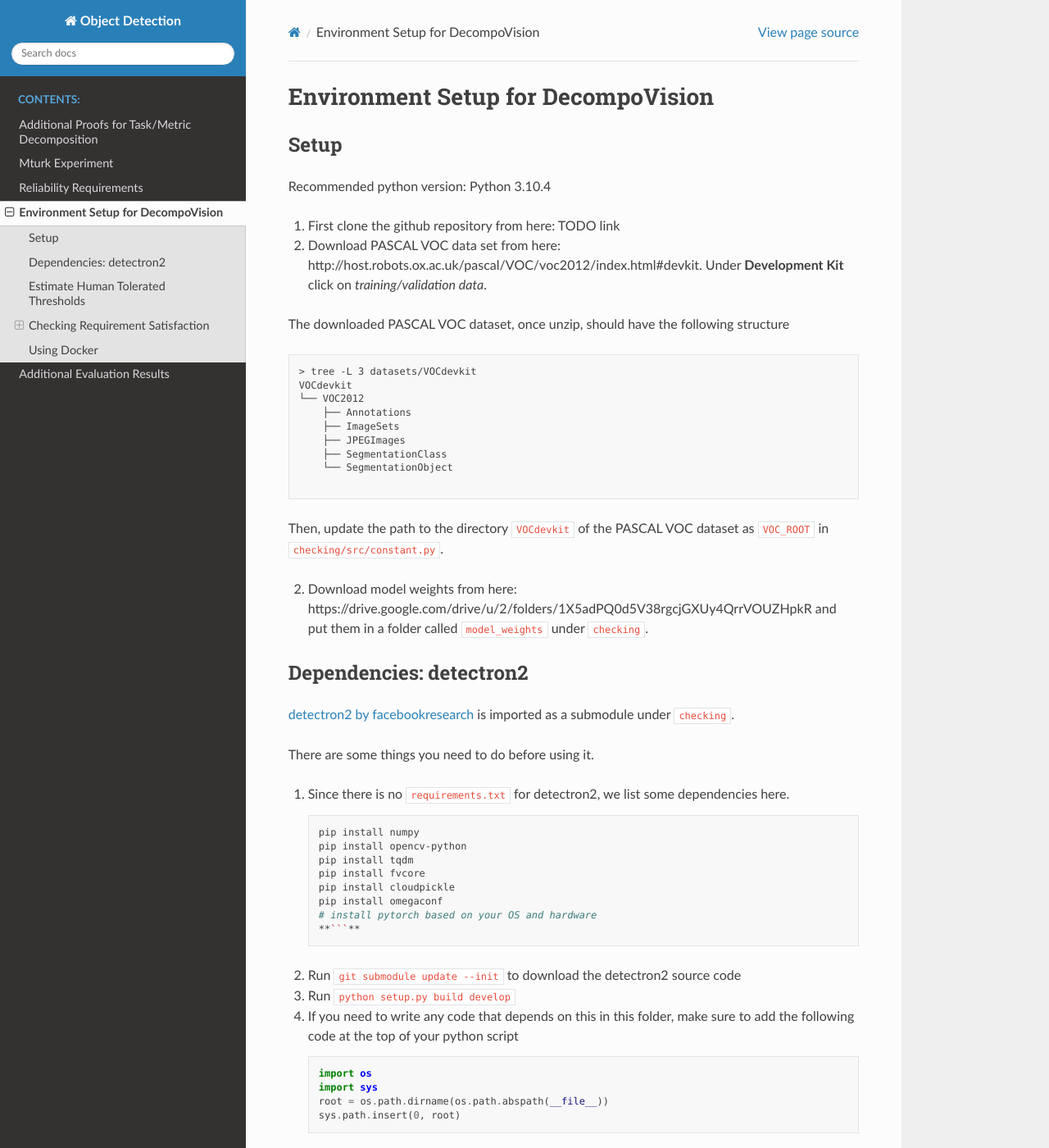
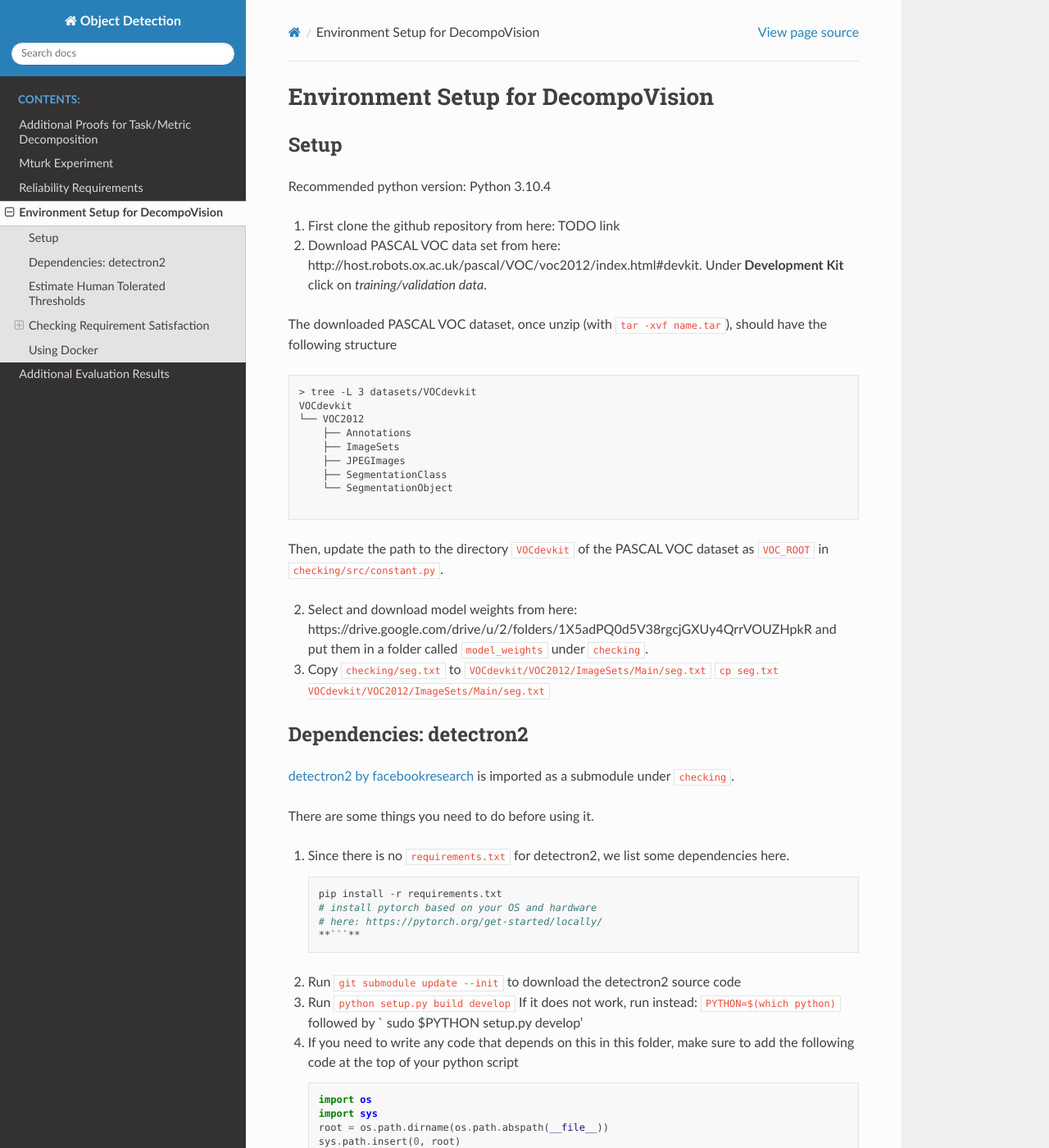
Before and after one commit to carolineeeeeee/DecompoVision, a Sphinx documentation site: the page built from doc/source/envsetup.md, in a window 1280 px wide and 1400 px high. Shown: the whole window at 82% size. Built offline with Sphinx 7.4.7 and the Read the Docs theme 2.0.0, drawn with Linux system fonts in a browser that asks for light colours.

Commit message:
corrected instruction

`````diff
--- a/doc/source/envsetup.md
+++ b/doc/source/envsetup.md
@@ -7,7 +7,7 @@ Recommended python version: Python 3.10.4
 
 2. Download PASCAL VOC data set from here: http://host.robots.ox.ac.uk/pascal/VOC/voc2012/index.html#devkit. Under **Development Kit** click on *training/validation data*.
 
-The downloaded PASCAL VOC dataset, once unzip, should have the following structure
+The downloaded PASCAL VOC dataset, once unzip (with `tar -xvf name.tar`), should have the following structure
 ```
 > tree -L 3 datasets/VOCdevkit
 VOCdevkit
@@ -21,7 +21,11 @@ VOCdevkit
 ```
 Then, update the path to the directory `VOCdevkit` of the PASCAL VOC dataset as `VOC_ROOT` in `checking/src/constant.py`.
 
-2. Download model weights from here: https://drive.google.com/drive/u/2/folders/1X5adPQ0d5V38rgcjGXUy4QrrVOUZHpkR and put them in a folder called `model_weights` under `checking`.
+2. Select and download model weights from here: https://drive.google.com/drive/u/2/folders/1X5adPQ0d5V38rgcjGXUy4QrrVOUZHpkR and put them in a folder called `model_weights` under `checking`.
+
+3. Copy `checking/seg.txt` to `VOCdevkit/VOC2012/ImageSets/Main/seg.txt`
+ `cp seg.txt VOCdevkit/VOC2012/ImageSets/Main/seg.txt`
+
 
 ## Dependencies: detectron2
 [detectron2 by facebookresearch](https://github.com/facebookresearch/detectron2) is imported as a submodule under `checking`.
@@ -31,19 +35,16 @@ There are some things you need to do before using it.
 1. Since there is no `requirements.txt` for detectron2, we list some dependencies here.
 
    ````bash
-   pip install numpy
-   pip install opencv-python
-   pip install tqdm
-   pip install fvcore
-   pip install cloudpickle
-   pip install omegaconf
+   pip install -r requirements.txt
    # install pytorch based on your OS and hardware
+   # here: https://pytorch.org/get-started/locally/
    **```**
 
    ````
 
 2. Run `git submodule update --init` to download the detectron2 source code
 3. Run `python setup.py build develop`
+If it does not work, run instead: `PYTHON=$(which python)`  followed by ` sudo $PYTHON setup.py develop'
 4. If you need to write any code that depends on this in this folder, make sure to add the following code at the top of your python script
    ```python
    import os
`````
Also changed, not shown: other parts of doc/source/envsetup.md (+1 -1 lines).
